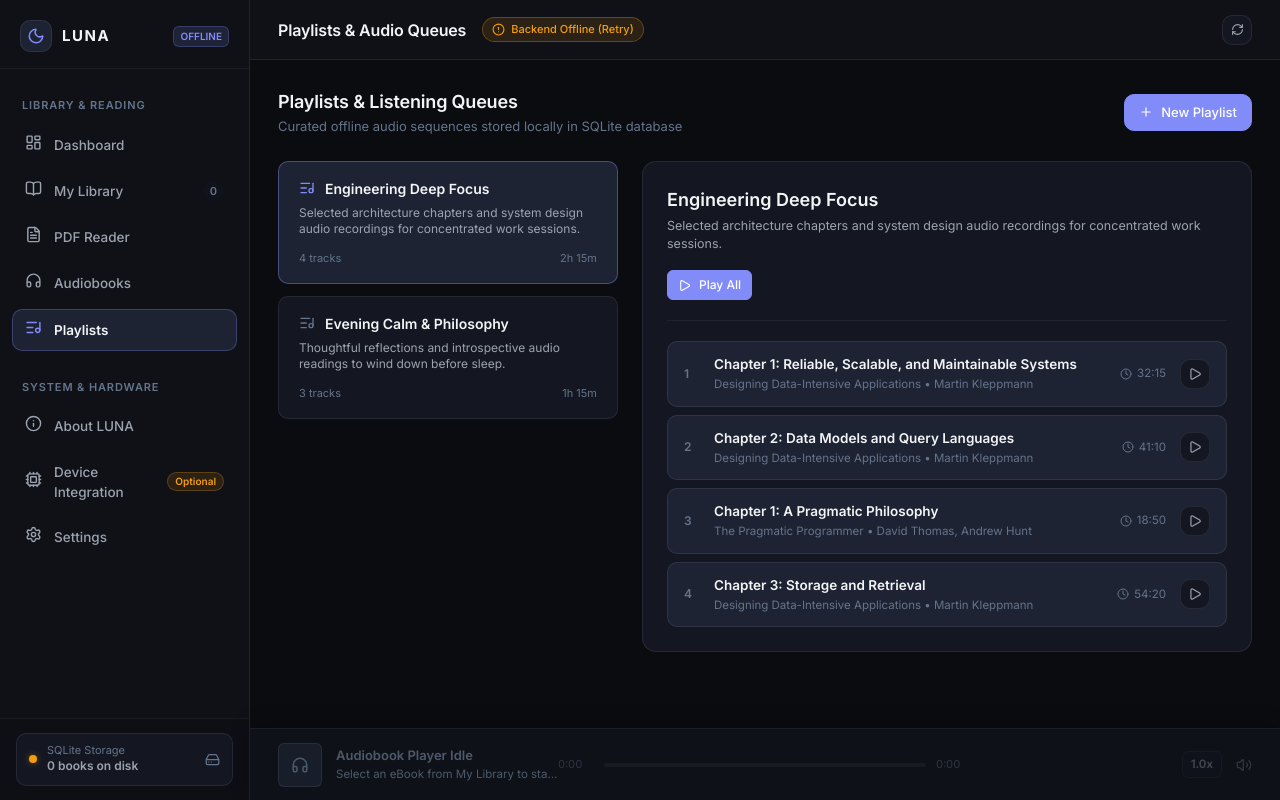
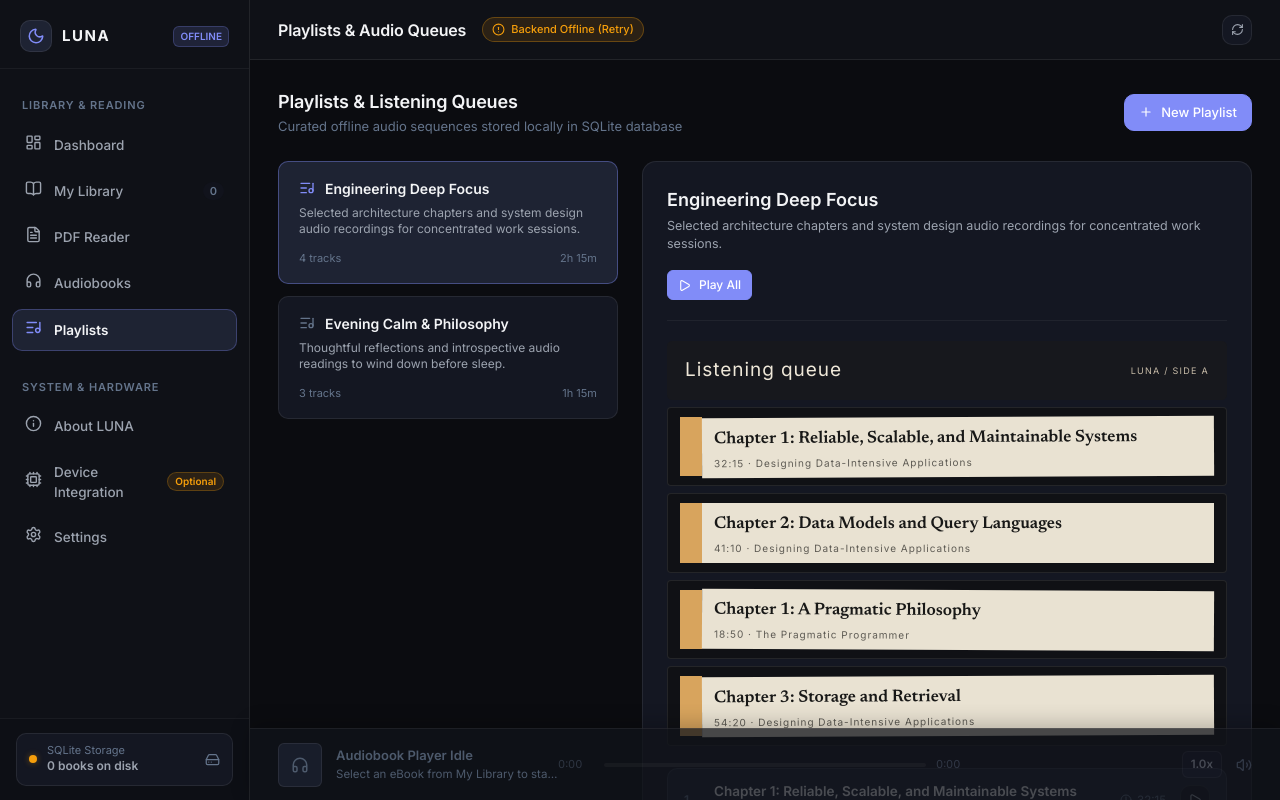
Before and after one commit to mdxsuhail/luna, a React (Vite) app in the folder frontend/: page / in a window 1280 px wide. Both pictures are taken after a click on the button "Playlists". Built offline with nearby package versions, Linux system fonts and the light colour scheme; no server answers.

Commit message:
Add cassette-inspired queue to playlists

```diff
--- a/frontend/src/pages/PlaylistsPage.tsx
+++ b/frontend/src/pages/PlaylistsPage.tsx
@@ -2,6 +2,7 @@ import React, { useState } from 'react';
 import { useApp } from '../context/AppContext';
 import { Playlist, PlaylistTrack, Book, Chapter } from '../types';
 import { Modal } from '../components/common/Modal';
+import { TapeStack } from '../components/common/TapeStack';
 import {
   ListMusic,
   Plus,
@@ -174,6 +175,17 @@ export const PlaylistsPage: React.FC = () => {
             </div>
           </div>
 
+          <div style={{ marginBottom: '22px' }}>
+            <TapeStack
+              heading="Listening queue"
+              tapes={selectedPlaylist.tracks.map((track) => ({ id: track.id, title: track.chapterTitle, meta: track.duration + ' · ' + track.bookTitle, accent: '#d8a45d' }))}
+              onSelect={(tape) => {
+                const track = selectedPlaylist.tracks.find((item) => item.id === tape.id);
+                if (track) handlePlayTrack(track);
+              }}
+            />
+          </div>
+
           {/* Track List */}
           <div style={{ display: 'flex', flexDirection: 'column', gap: '8px' }}>
             {selectedPlaylist.tracks.map((track: PlaylistTrack, idx: number) => (
```
